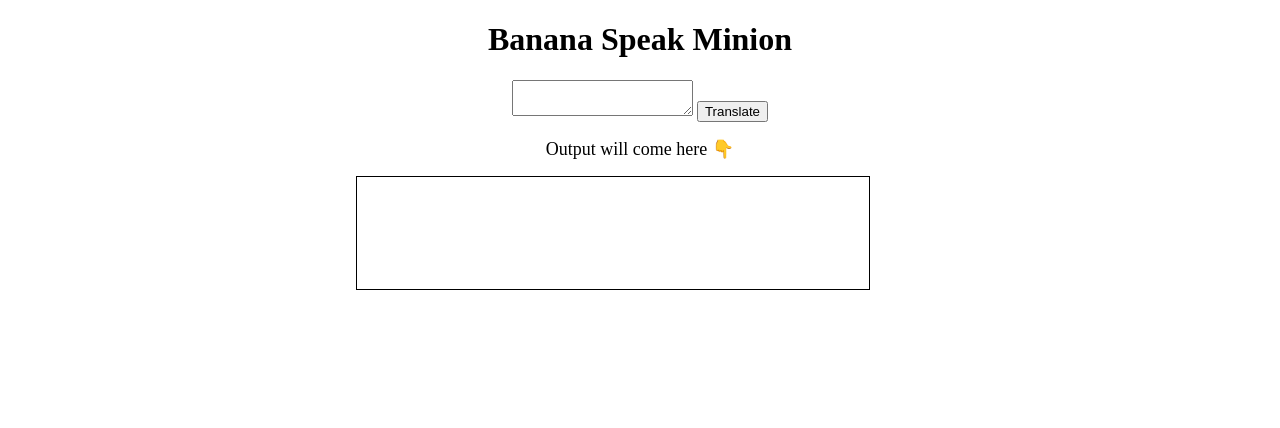
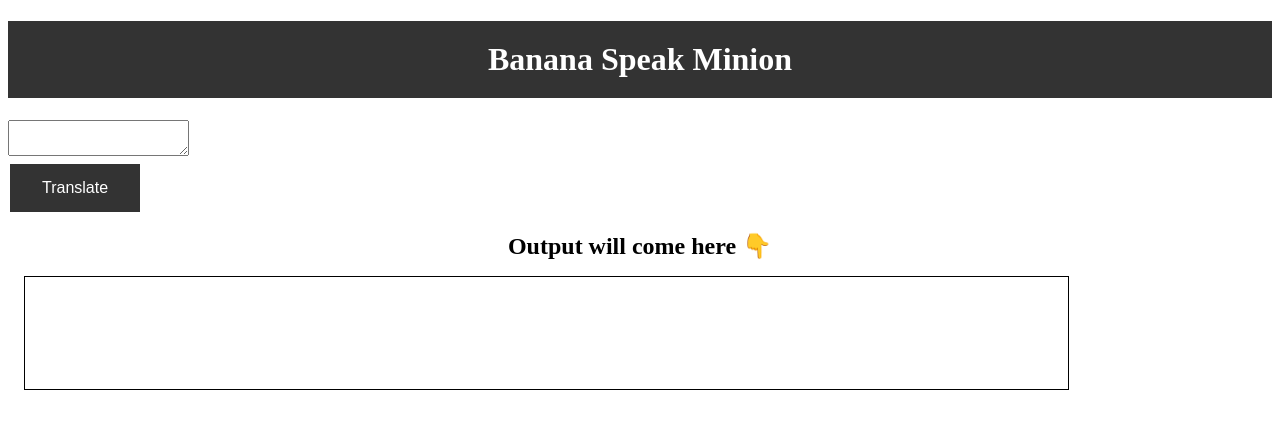
Before and after one commit to Shrunkhal07/Minnion-Translation-App, a plain HTML site: page index.html in a window 1280 px wide. Drawn offline with Linux system fonts and the light colour scheme.

Commit message:
Made changes in CSS

```diff
--- a/index.html
+++ b/index.html
@@ -4,20 +4,21 @@
     <meta charset="UTF-8">
     <meta http-equiv="X-UA-Compatible" content="IE=edge">
     <meta name="viewport" content="width=device-width, initial-scale=1.0">
-    <title>banana speak</title>
+    <title>Banana speak</title>
     <link href="/style.css" rel="stylesheet">
 
 
 </head>
 <body>
-    <h1>Banana Speak Minion</h1>
+    <h1 class="header">Banana Speak Minion</h1>
     <div class="container">
     <textarea id="txt-input" placeholder="put your sentence in english and we will convert it to banana">
     </textarea>
+</br>
     <button id="btn-translate">Translate</button>
 
     <p style="color:red" id="error-msg"></p>
-    <div style="font-size: large"> Output will come here 👇</div>
+    <div class="output-message"> Output will come here 👇</div>
     <div id="output"></div>
    </div>
     <script src="app.js" type="text/javascript"></script>
--- a/style.css
+++ b/style.css
@@ -1,16 +1,59 @@
-body{
-    text-align:center;
-}
+.body {
+    font-family: Arial, sans-serif;
+    margin: 0;
+    padding: 0;
+    background-color: #fafafa;
+  }
 
-.container{
-    max-width: 600px;
-    margin: auto;
-}
+.header{
+    background-color: #333;
+    color: white;
+    padding: 20px;
+    text-align: center;
+  }
 
-#output{
+.txt-input {
+    background-color: #999999 ;
+    color: white;
+    width: 500px;
+    height: 200px;
+    font-size: 16px;
+    border: 1px solid;
+    border-radius: 4px;
+    resize: none;
+    padding: 2rem;
+
+  }
+
+  #btn-translate {
+    background-color: #333333;
+    border: none;
+    color: white;
+    padding: 15px 32px;
+    text-align: center;
+    text-decoration: none;
+    display: inline-block;
+    font-size: 16px;
+    margin: 4px 2px;
+    cursor: pointer;
+  }
+
+  /* Add a hover effect for the buttons */
+  #btn-translate:hover {
+    background-color: #666666;
+  }
+
+  #output{
     padding: 1rem;
     width: 80%;
     height: 10vh;
     margin: 1rem;
     border: 1px solid black;
 }
+
+.output-message{
+    text-align: center;
+    font-size: x-large;
+    font-weight: bold;
+
+}
```
